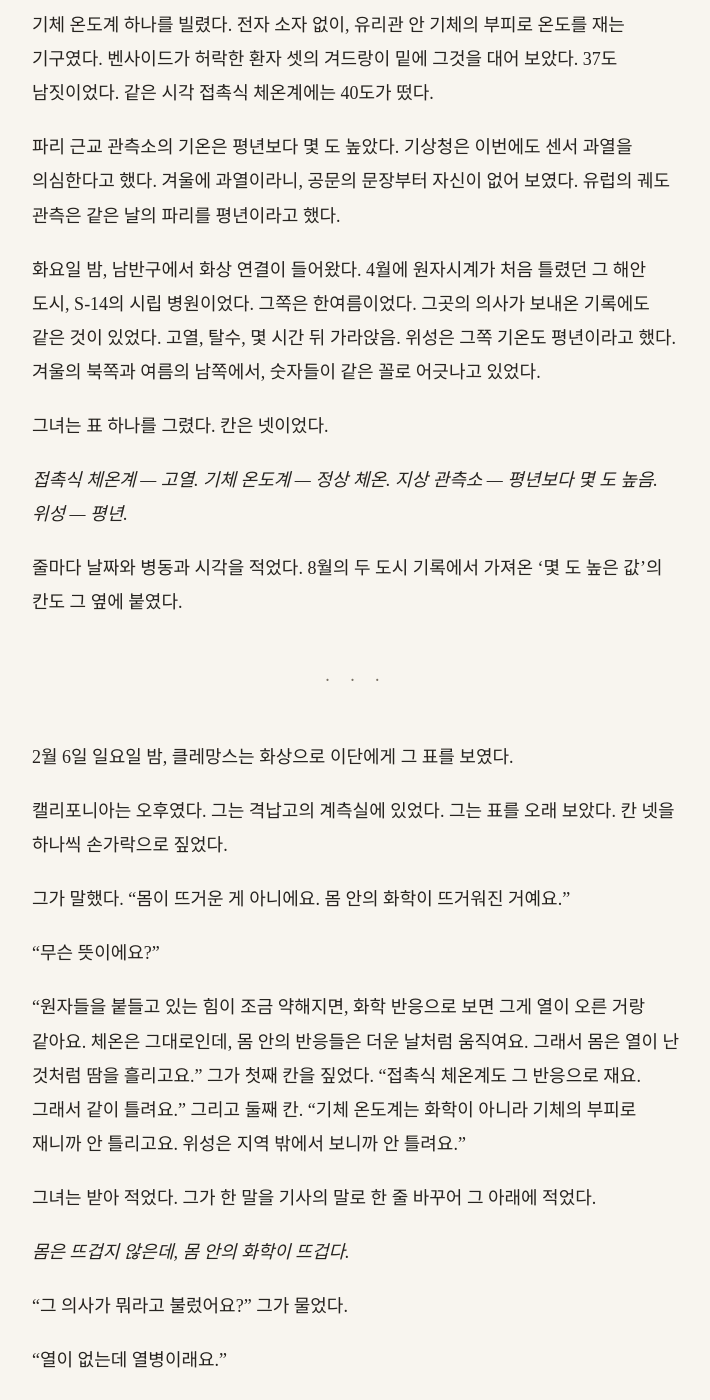
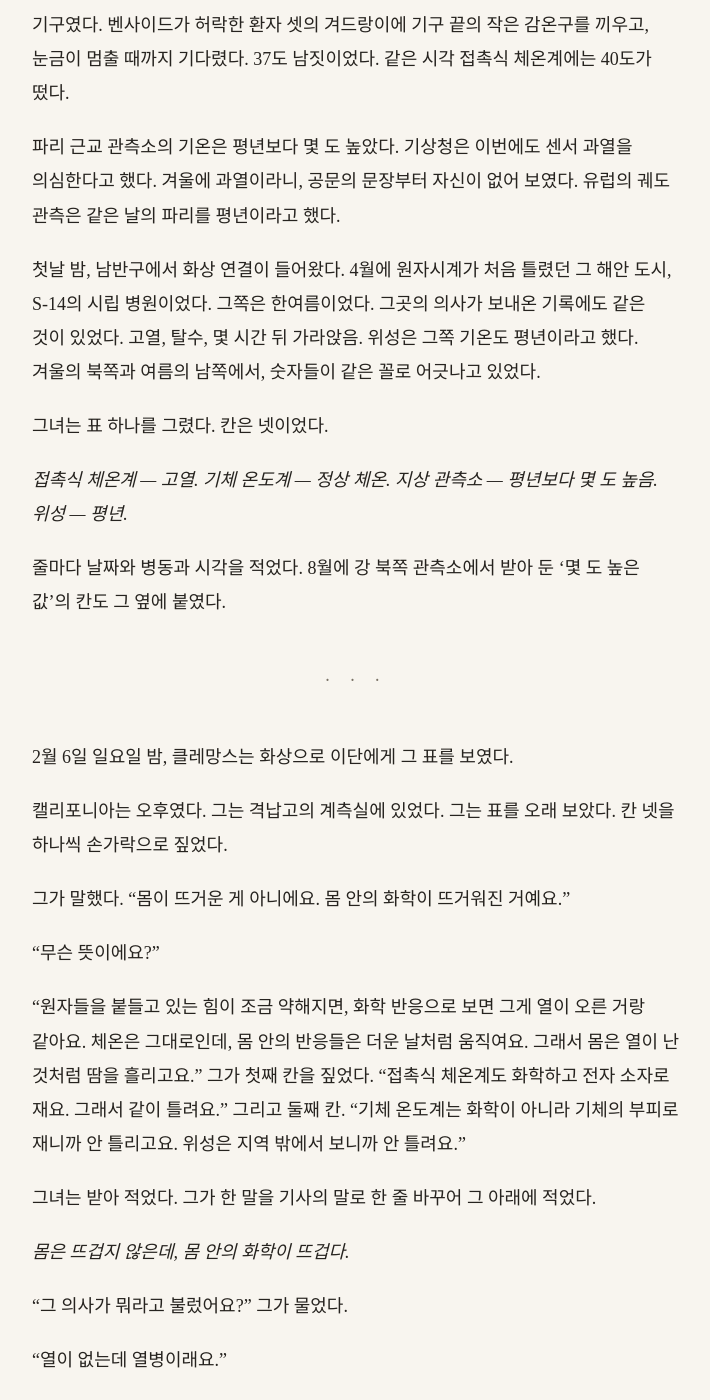
Before and after one commit to kangkkang/writer_s1_public, a Jekyll site: the page built from vol2/078.md, in a window 1280 px wide and 1400 px high, scrolled down 1230 px. Shown: the whole window, without its empty margins (284-994 px from the left). Built offline with Jekyll 4.4.1, drawn with Linux system fonts in a browser that asks for light colours; our own code applies the rules of GitHub Pages for plain Markdown files; some of the changed text lies outside the part shown.

Commit message:
Update from https://github.com/kangkkang/writer_s1/commit/8ed832d9f859456a10afd810693109964ae43a53

```diff
--- a/vol2/078.md
+++ b/vol2/078.md
@@ -1,8 +1,8 @@
 # 78. 겨울의 고열 기록
 
-2월 1일 화요일, 비세트르 병원의 집중치료실은 밖보다 추웠다.
+2월 1일 화요일, 비세트르 병원의 집중치료실은 공기가 찼다.
 
-파리 순환도로 바로 남쪽, 담장 하나 너머로 파리가 끝나는 자리의 병원이었다. 바깥은 영상 2도였는데 병동 안은 일부러 온도를 더 낮춰 두었다. 침대마다 냉각 담요가 낮게 울었고, 그 위에 누운 사람들의 베개는 땀에 젖어 있었다. 서늘한 공기와 젖은 베개가 어긋나 있었다.
+파리 순환도로 바로 남쪽, 담장 하나 너머로 파리가 끝나는 자리의 병원이었다. 바깥은 영상 2도였고, 병동 안은 난방을 한껏 낮춰 두었다. 침대마다 냉각 담요가 낮게 울었고, 그 위에 누운 사람들의 베개는 땀에 젖어 있었다. 서늘한 공기와 젖은 베개가 어긋나 있었다.
 
 집중치료실 의사 이리스 벤사이드는 클레망스를 간호사실로 데려가 기록철을 펼쳤다. 지난 사흘 동안 이 병동에 들어온 사람은 마흔둘이었다. 대부분 노인이었고, 증상도 대개 같았다. 고열, 탈수, 의식 혼탁. 그러다 몇 시간 뒤면 거짓말처럼 가라앉았다.
 
@@ -22,17 +22,17 @@
 
 그 주 동안 그녀는 숫자를 모았다.
 
-병동의 접촉식 체온계는 고열을 가리켰다. 그녀는 소르본 쪽 물리 연구실에서 오래된 기체 온도계 하나를 빌렸다. 전자 소자 없이, 유리관 안 기체의 부피로 온도를 재는 기구였다. 벤사이드가 허락한 환자 셋의 겨드랑이 밑에 그것을 대어 보았다. 37도 남짓이었다. 같은 시각 접촉식 체온계에는 40도가 떴다.
+병동의 접촉식 체온계는 고열을 가리켰다. 그녀는 소르본 쪽 물리 연구실에서 오래된 기체 온도계 하나를 빌렸다. 전자 소자 없이, 유리관 안 기체의 부피로 온도를 재는 기구였다. 벤사이드가 허락한 환자 셋의 겨드랑이에 기구 끝의 작은 감온구를 끼우고, 눈금이 멈출 때까지 기다렸다. 37도 남짓이었다. 같은 시각 접촉식 체온계에는 40도가 떴다.
 
 파리 근교 관측소의 기온은 평년보다 몇 도 높았다. 기상청은 이번에도 센서 과열을 의심한다고 했다. 겨울에 과열이라니, 공문의 문장부터 자신이 없어 보였다. 유럽의 궤도 관측은 같은 날의 파리를 평년이라고 했다.
 
-화요일 밤, 남반구에서 화상 연결이 들어왔다. 4월에 원자시계가 처음 틀렸던 그 해안 도시, S-14의 시립 병원이었다. 그쪽은 한여름이었다. 그곳의 의사가 보내온 기록에도 같은 것이 있었다. 고열, 탈수, 몇 시간 뒤 가라앉음. 위성은 그쪽 기온도 평년이라고 했다. 겨울의 북쪽과 여름의 남쪽에서, 숫자들이 같은 꼴로 어긋나고 있었다.
+첫날 밤, 남반구에서 화상 연결이 들어왔다. 4월에 원자시계가 처음 틀렸던 그 해안 도시, S-14의 시립 병원이었다. 그쪽은 한여름이었다. 그곳의 의사가 보내온 기록에도 같은 것이 있었다. 고열, 탈수, 몇 시간 뒤 가라앉음. 위성은 그쪽 기온도 평년이라고 했다. 겨울의 북쪽과 여름의 남쪽에서, 숫자들이 같은 꼴로 어긋나고 있었다.
 
 그녀는 표 하나를 그렸다. 칸은 넷이었다.
 
 *접촉식 체온계 — 고열. 기체 온도계 — 정상 체온. 지상 관측소 — 평년보다 몇 도 높음. 위성 — 평년.*
 
-줄마다 날짜와 병동과 시각을 적었다. 8월의 두 도시 기록에서 가져온 '몇 도 높은 값'의 칸도 그 옆에 붙였다.
+줄마다 날짜와 병동과 시각을 적었다. 8월에 강 북쪽 관측소에서 받아 둔 '몇 도 높은 값'의 칸도 그 옆에 붙였다.
 
 ---
 
@@ -44,7 +44,7 @@
 
 "무슨 뜻이에요?"
 
-"원자들을 붙들고 있는 힘이 조금 약해지면, 화학 반응으로 보면 그게 열이 오른 거랑 같아요. 체온은 그대로인데, 몸 안의 반응들은 더운 날처럼 움직여요. 그래서 몸은 열이 난 것처럼 땀을 흘리고요." 그가 첫째 칸을 짚었다. "접촉식 체온계도 그 반응으로 재요. 그래서 같이 틀려요." 그리고 둘째 칸. "기체 온도계는 화학이 아니라 기체의 부피로 재니까 안 틀리고요. 위성은 지역 밖에서 보니까 안 틀려요."
+"원자들을 붙들고 있는 힘이 조금 약해지면, 화학 반응으로 보면 그게 열이 오른 거랑 같아요. 체온은 그대로인데, 몸 안의 반응들은 더운 날처럼 움직여요. 그래서 몸은 열이 난 것처럼 땀을 흘리고요." 그가 첫째 칸을 짚었다. "접촉식 체온계도 화학하고 전자 소자로 재요. 그래서 같이 틀려요." 그리고 둘째 칸. "기체 온도계는 화학이 아니라 기체의 부피로 재니까 안 틀리고요. 위성은 지역 밖에서 보니까 안 틀려요."
 
 그녀는 받아 적었다. 그가 한 말을 기사의 말로 한 줄 바꾸어 그 아래에 적었다.
 
@@ -174,7 +174,7 @@
 
 2월 19일 토요일 새벽, 그녀는 병원 간호사실의 의자에서 날이 밝는 것을 보았다.
 
-주머니를 하나씩 비워 탁자에 놓았다. 수첩. 회색 녹음기. 연필 두 자루. 벤사이드가 준 기록철 한 권. 그것이 전부였다.
+주머니를 하나씩 비워 탁자에 놓았다. 수첩. 회색 녹음기. 연필 두 자루. 그 옆에 들고 온 기록철 한 권. 그것이 전부였다.
 
 생폴 거리의 작업실과 5층 집은 경계 안에 있었다. 서류함 셋, 할머니의 요리책, 1년 동안 모은 표들, 6년 동안 쌓인 종이. 그 방에서 시작해 여기까지 온 모든 것이, 지금 같은 각으로 꺾인 채 굳어 있을 터였다. 볼 수는 없었다. 볼 수 없는 것은 적지 않았다.
 
```
Also changed, not shown: other parts of vol2/078.md (+2 -2 lines), vol2/076.md (+9 -9 lines), vol2/077.md (+3 -3 lines), vol2/079.md (+5 -5 lines), vol2/080.md (+6 -6 lines).
